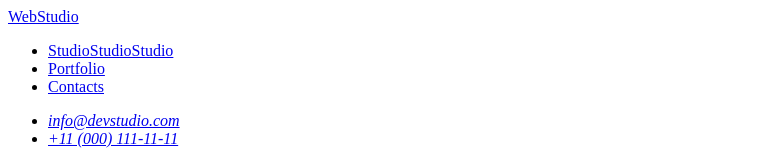
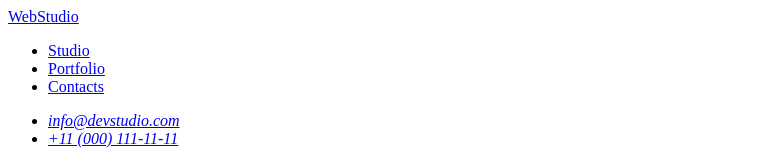
Before and after one commit to KonradKinok/goit-markup-hw-01, a plain HTML site: page index.html in a window 1280 px wide. Shown: the top 160 px of the page, without its empty margins (0-759 px from the left). Drawn offline with Linux system fonts and the light colour scheme.

Commit message:
remove Studio

```diff
--- a/index.html
+++ b/index.html
@@ -11,7 +11,7 @@
         <a href="./index.html">WebStudio</a>
         <ul>
           <li>
-            <a href="./index.html">StudioStudioStudio</a>
+            <a href="./index.html">Studio</a>
           </li>
           <li>
             <a href="./index.html">Portfolio</a>
```
